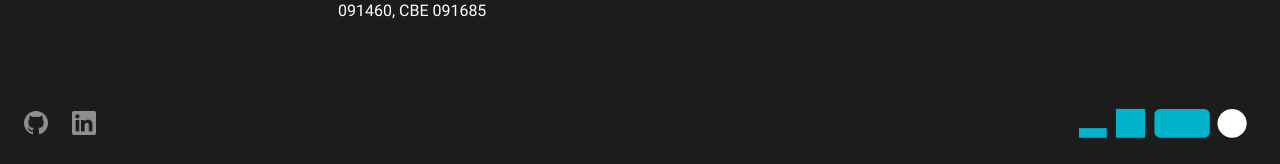
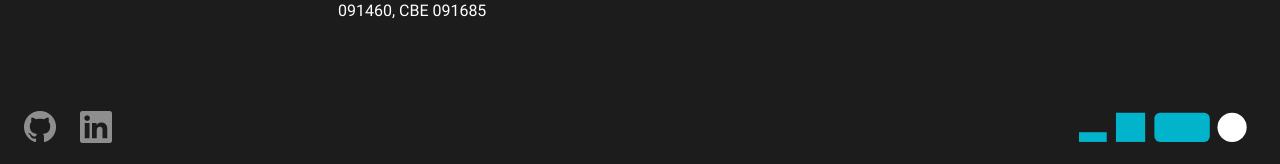
Before and after one commit to compilerla/compiler.la, a Jekyll site: the page built from index.html, in a window 1280 px wide. Shown: the part 806-970 px from the top of the page. Built offline with Jekyll 4.4.1, drawn with Linux system fonts in a browser that asks for light colours.

Commit message:
fix(footer): icons are 32px, use gap

```diff
--- a/_layouts/default.html
+++ b/_layouts/default.html
@@ -67,8 +67,8 @@ large_logo: false
 
             </div>
             <div class="d-flex social-media-container">
-                <div class="d-flex justify-content-between align-items-end py-4">
-                    <a href="https://github.com/compilerla"><img class="social-media-icon opacity-50 me-md-4 me-3"
+                <div class="d-flex py-4 gap-4">
+                    <a href="https://github.com/compilerla"><img class="social-media-icon opacity-50"
                             src="/assets/social_media/github_mark.png" alt="GitHub"></a>
                     <a href="https://www.linkedin.com/company/compiler-la"><img class="social-media-icon opacity-50"
                             src="/assets/social_media/linkedin_in.png" alt="LinkedIn"></a>
--- a/styles/base.css
+++ b/styles/base.css
@@ -205,7 +205,7 @@ footer .contact-link {
 
 .social-media-icon {
     transition: 250ms;
-    width: calc(24rem / 16);
+    width: calc(32rem / 16);
 }
 
 .social-media-icon:hover,
```
